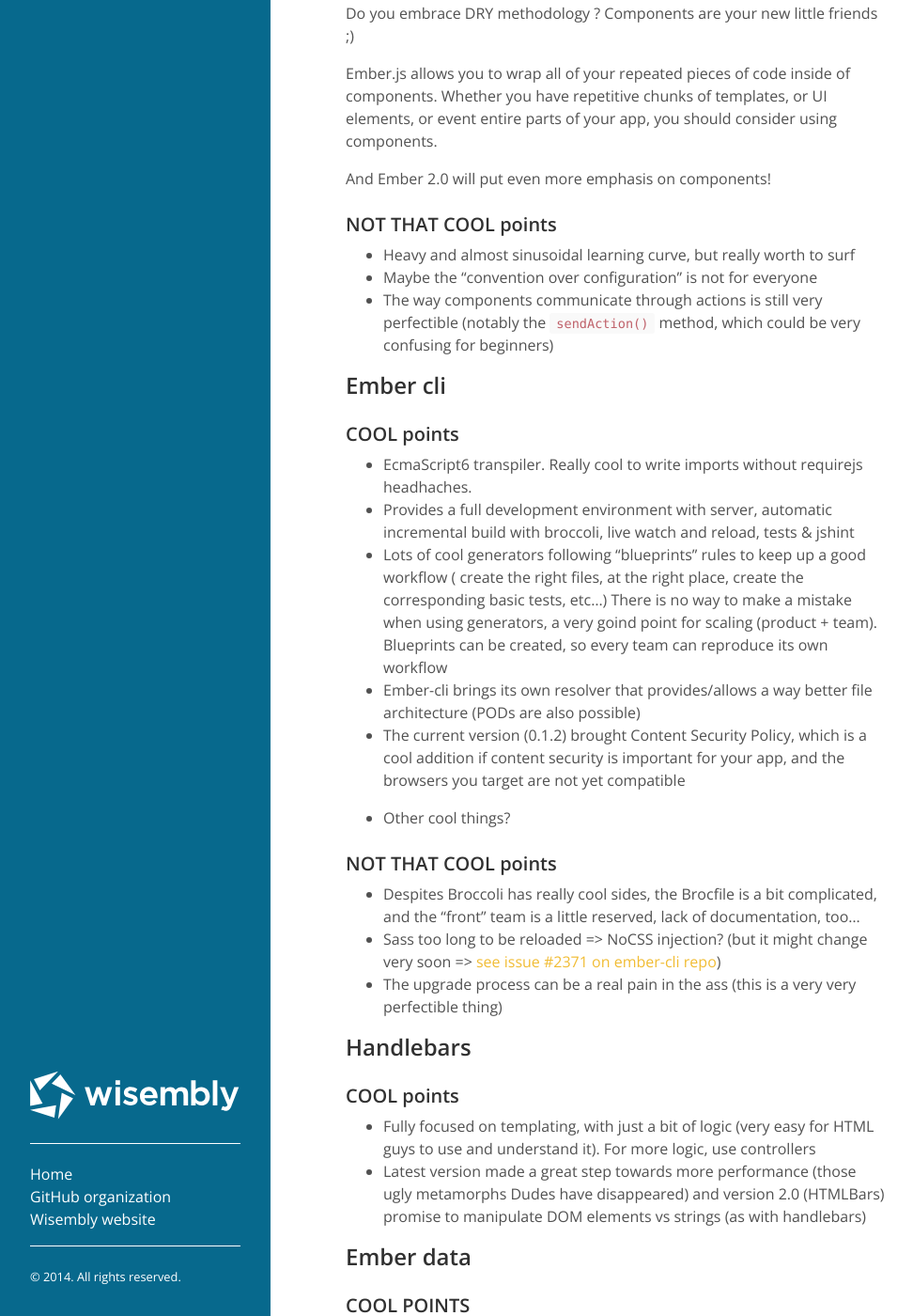
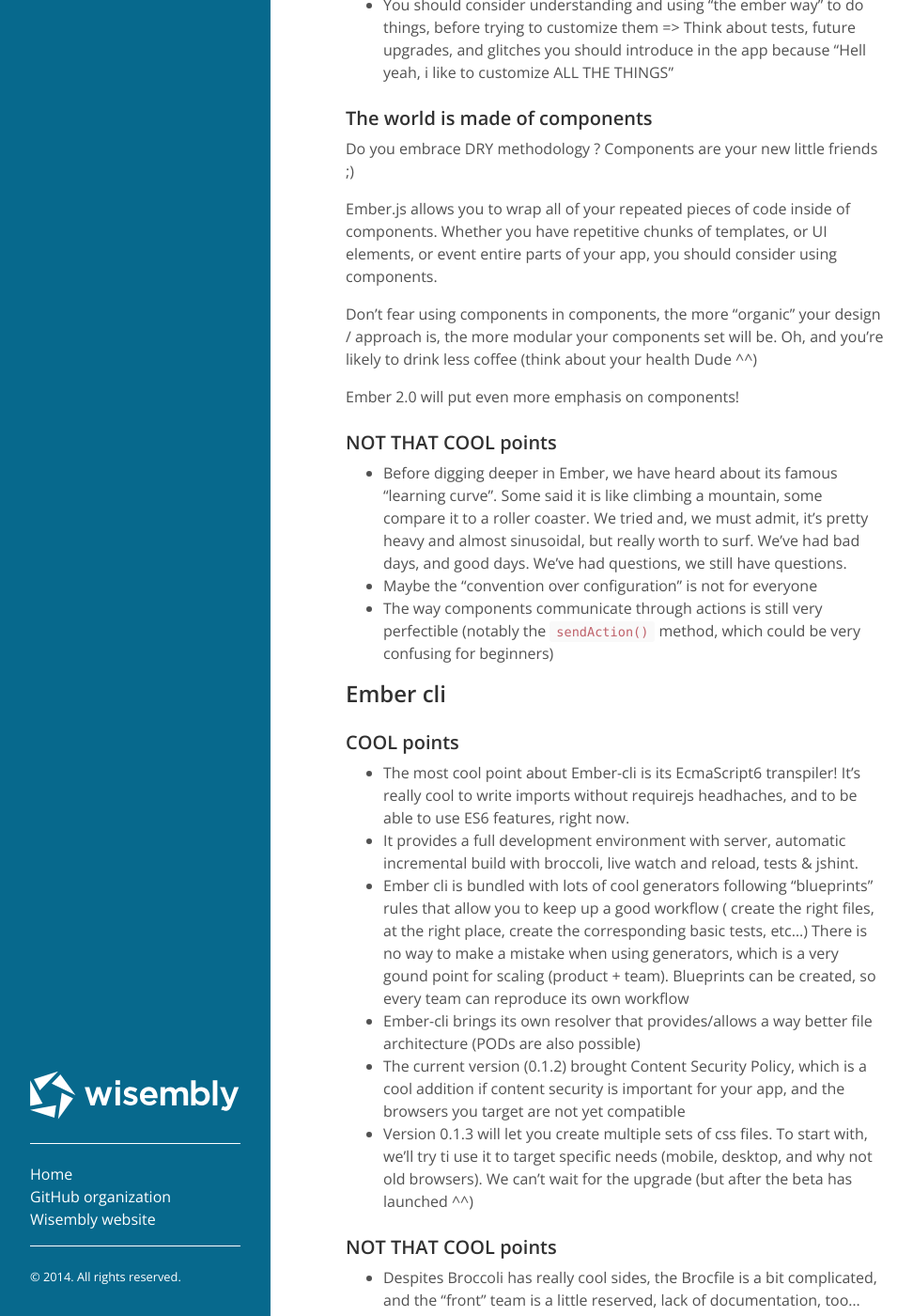
Before and after one commit to Wisembly/blog, a Jekyll site: the page built from _posts/2014-12-10-what-we-have-learn-from-ember.markdown, in a window 1280 px wide and 1400 px high, scrolled down 1506 px. Shown: the whole window at 94% size, without its empty margins (0-972 px from the left). Built offline with Jekyll 4.4.1, drawn with Linux system fonts in a browser that asks for light colours; Markdown is read by kramdown in place of the engine named in the settings; comment, search, counter and statistics services are not loaded; some of the changed text lies outside the part shown.

Commit message:
Tiny enhancements

```diff
--- a/_posts/2014-12-10-what-we-have-learn-from-ember.markdown
+++ b/_posts/2014-12-10-what-we-have-learn-from-ember.markdown
@@ -34,10 +34,11 @@
 #### What does that mean for your team
 
 **Good points**
-- Current team members: It's easier for devs to produce homogeneous code
-- New team members: If a dev understands Ember, he will understand your code
+- Concerning your current team members, they will tend to produce more homogeneous code, and that's a great thing for productivity and comprehension
+- That leads to the second good point. New team members understanding Ember will understand your code.
 
 **Risks**
+- What happens if you integrate an "Angular" dev ? It's very possible, since this framework is far more "hype" at the moment than Ember. Despite the fact that Ember and Angular are different in some ways, their concepts doesn't seem that far, and the new "dev on the block" should feel at home within days (1-2 weeks max.)
 - You should consider understanding and using "the ember way" to do things, before trying to customize them => Think about tests, future upgrades, and glitches you should introduce in the app because "Hell yeah, i like to customize ALL THE THINGS"
 
 ### The world is made of components
@@ -45,11 +46,13 @@
 
 Ember.js allows you to wrap all of your repeated pieces of code inside of components. Whether you have repetitive chunks of templates, or UI elements, or event entire parts of your app, you should consider using components.
 
-And Ember 2.0 will put even more emphasis on components!
+Don't fear using components in components, the more "organic" your design / approach is, the more modular your components set will be. Oh, and you're likely to drink less coffee (think about your health Dude ^^)
+
+Ember 2.0 will put even more emphasis on components!
 
 
 ### NOT THAT COOL points
-- Heavy and almost sinusoidal learning curve, but really worth to surf
+- Before digging deeper in Ember, we have heard about its famous "learning curve". Some said it is like climbing a mountain, some compare it to a roller coaster. We tried and, we must admit, it's pretty heavy and almost sinusoidal, but really worth to surf. We've had bad days, and good days. We've had questions, we still have questions.
 - Maybe the "convention over configuration" is not for everyone
 - The way components communicate through actions is still very perfectible (notably the `sendAction()` method, which could be very confusing for beginners)
 
@@ -57,15 +60,15 @@
 ## Ember cli
 
 ### COOL points
-+ EcmaScript6 transpiler. Really cool to write imports without requirejs headhaches.
-+ Provides a full development environment with server, automatic incremental build with broccoli, live watch and reload, tests & jshint
-+ Lots of cool generators following "blueprints" rules to keep up a good workflow
++ The most cool point about Ember-cli is its EcmaScript6 transpiler! It's really cool to write imports without requirejs headhaches, and to be able to use ES6 features, right now.
++ It provides a full development environment with server, automatic incremental build with broccoli, live watch and reload, tests & jshint.
++ Ember cli is bundled with lots of cool generators following "blueprints" rules that allow you to keep up a good workflow
 ( create the right files, at the right place, create the corresponding basic tests,
-  etc...) There is no way to make a mistake when using generators, a very goind point for scaling (product + team). Blueprints can be created, so every team can reproduce its own workflow
+  etc...) There is no way to make a mistake when using generators, which is a very gound point for scaling (product + team). Blueprints can be created, so every team can reproduce its own workflow
 + Ember-cli brings its own resolver that provides/allows a way better file architecture (PODs are also possible)
 + The current version (0.1.2) brought Content Security Policy, which is a cool addition if content security is important for your app, and the browsers you target are not yet compatible
++ Version 0.1.3 will let you create multiple sets of css files. To start with, we'll try ti use it to target specific needs (mobile, desktop, and why not old browsers). We can't wait for the upgrade (but after the beta has launched ^^)
 
-+ Other cool things?
 
 ### NOT THAT COOL points
 - Despites Broccoli has really cool sides, the Brocfile is a bit complicated, and
@@ -77,7 +80,7 @@
 
 ### COOL points
 
-- Fully focused on templating, with just a bit of logic (very easy for HTML guys to use and understand it). For more logic, use controllers
+- Handlebars is fully focused on templating, with just a bit of logic (making it very easy for HTML guys to use and understand). For more logic, use controllers
 - Latest version made a great step towards more performance (those ugly metamorphs Dudes have disappeared) and version 2.0 (HTMLBars) promise to manipulate DOM elements vs strings (as with handlebars)
 
 
@@ -123,7 +126,7 @@
 
 ## Conclusion ?
 [Nico]
-When we begun our POCS (angular.js VS ember.js), I was clearly an Angular guy... My personal tests, and let's admit it, all the hype around Angular were telling me to use and promote Angular.
+When we begun our POCs (angular.js VS ember.js), I was clearly an Angular guy... My personal tests, and let's admit it, all the hype around Angular were telling me to use and promote Angular.
 
 This was before making a more professional POC with Angular and testing Ember.js a bit deeper!
 
```
